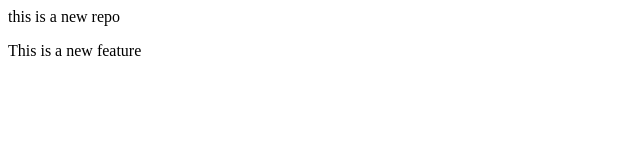
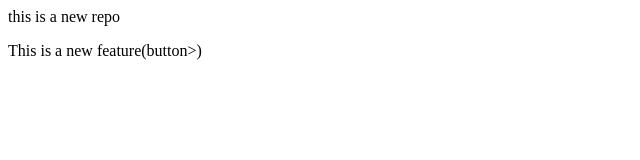
Before and after one commit to Sakshi-R-Shisodiya/localrepo, a plain HTML site: page index.html in a window 1280 px wide. Shown: the full height of the page, 0-640 px from the left. Drawn offline with Linux system fonts and the light colour scheme.

```diff
--- a/index.html
+++ b/index.html
@@ -1,2 +1,2 @@
 <p>this is a new repo</p>
-<p>This is a new feature</p>
+<p>This is a new feature(button>)</p>
```
